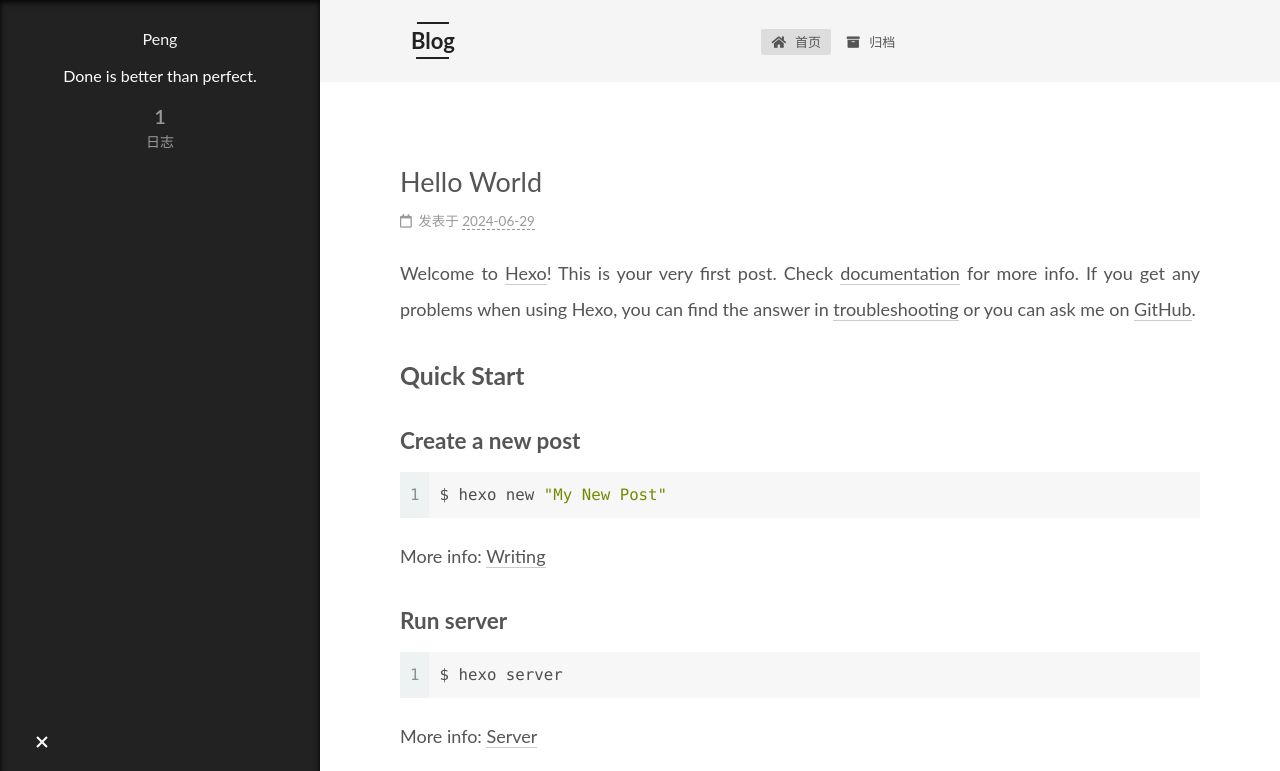
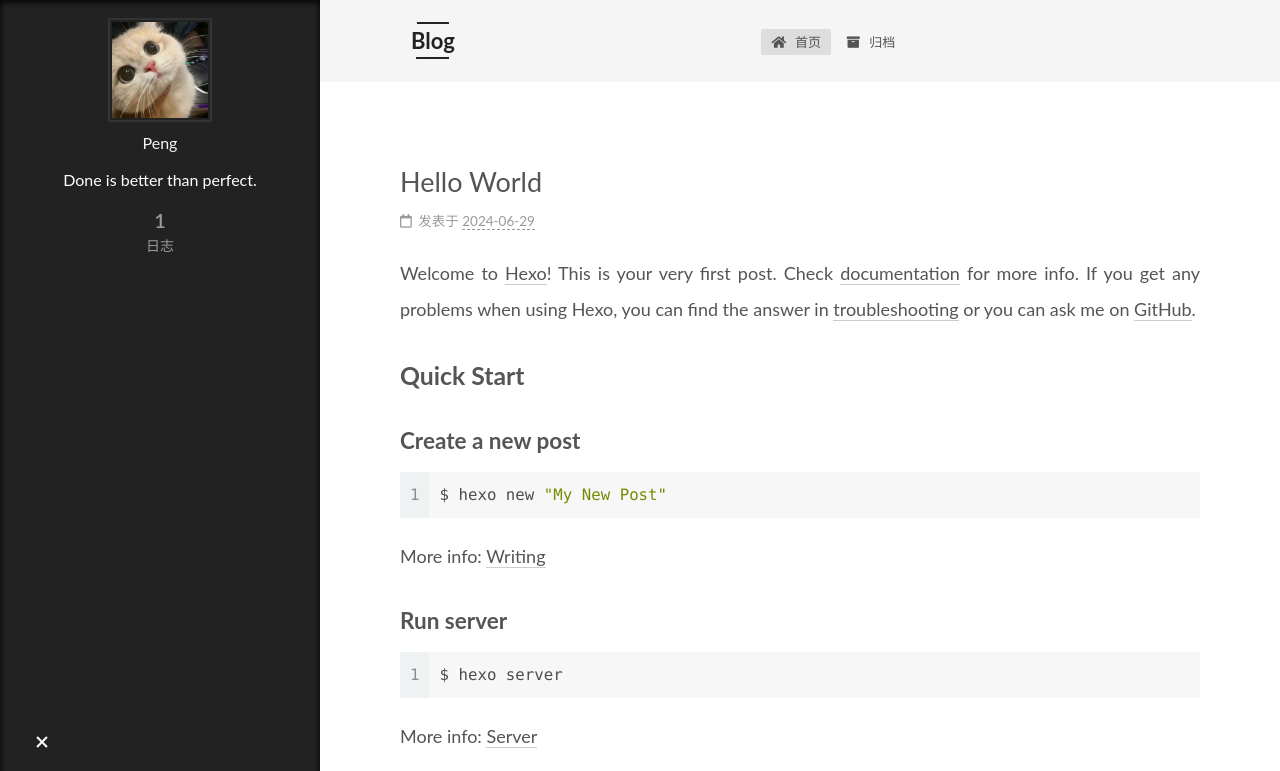
Before and after one commit to wpeng2005/wpeng2005.github.io, a plain HTML site: page index.html in a window 1280 px wide. Shown: the top 771 px of the page. Drawn offline with Linux system fonts and the light colour scheme.

Commit message:
Site updated: 2024-06-30 14:34:44

```diff
--- a/index.html
+++ b/index.html
@@ -150,7 +150,7 @@
     <link itemprop="mainEntityOfPage" href="https://wpeng2005.github.io/2024/06/29/hello-world/">
 
     <span hidden itemprop="author" itemscope itemtype="http://schema.org/Person">
-      <meta itemprop="image" content="/images/avatar.gif">
+      <meta itemprop="image" content="/images/myavatar.jpg">
       <meta itemprop="name" content="Peng">
       <meta itemprop="description" content="<font color="#FFFFFF">Done is better than perfect.</font>">
     </span>
@@ -271,6 +271,8 @@
 
       <div class="site-overview-wrap sidebar-panel">
         <div class="site-author motion-element" itemprop="author" itemscope itemtype="http://schema.org/Person">
+    <img class="site-author-image" itemprop="image" alt="Peng"
+      src="/images/myavatar.jpg">
   <p class="site-author-name" itemprop="name">Peng</p>
   <div class="site-description" itemprop="description"><font color="#FFFFFF">Done is better than perfect.</font></div>
 </div>
```
Also changed, not shown: 2024/06/29/hello-world/index.html (+3 -1 lines), archives/2024/06/index.html (+2 -0 lines), archives/2024/index.html (+2 -0 lines), archives/index.html (+2 -0 lines), images/myavatar.jpg (added).
